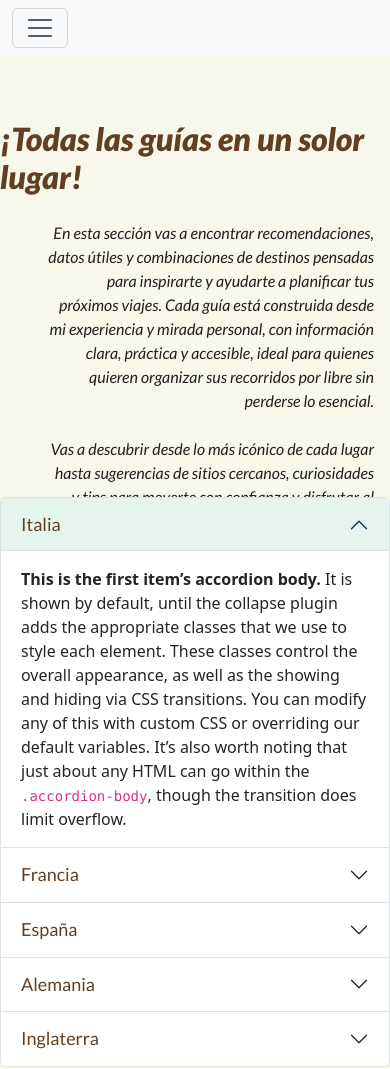
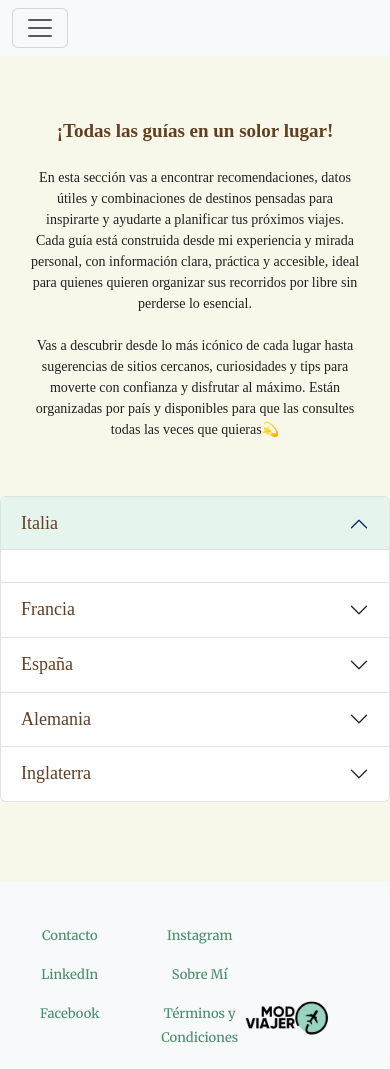
Before and after one commit to camivaldes5/travel-blog, a website: page Paginas/guias.html in a window 390 px wide. Shown: the top 1069 px of the page. Drawn offline with nearby package versions, Linux system fonts and the light colour scheme.

Commit message:
se agregan media querys

```diff
--- a/Estilos/styles.scss
+++ b/Estilos/styles.scss
@@ -387,33 +387,27 @@ textarea {
 /* GUÍAS */
 
 .seccion-guias {
-  display: flex;
+  display: grid;
   justify-items: center;
+  margin: 0px 60px 0px 60px;
 }
 
 .seccion-guias h1 {
   display: grid;
-  font-family: "Lato", sans-serif;
+  font-family: "Playfair Display", serif;
   margin-top: 4rem;
-  margin-right: 7rem;
   font-weight: 780;
   font-size: 35px;
-  font-style: italic;
   color: #623f23;
 }
 
 .seccion-guias p {
-  font-family: "Lato", sans-serif;
+  font-family: "Playfair Display", serif;
   margin-top: 1rem;
-  margin-left: 15rem;
-  margin-right: 7rem;
   font-weight: 400;
   font-size: 18px;
-  font-style: italic;
   color: #231f20;
-  line-height: 1.5;
-  text-align: end;
-  max-height: 220px;
+  text-align: center;
 }
 
 .desplegable-guias {
@@ -422,7 +416,7 @@ textarea {
 }
 
 .accordion-item .accordion-header .accordion-button {
-  font-family: "Lato", sans-serif;
+  font-family: "Playfair Display", serif;
   color: #623f23;
   font-size: 18px;
   font-weight: 400 !important;
@@ -451,10 +445,9 @@ textarea {
 }
 
 .titulo-guias ul li a {
-  font-family: "Lato", sans-serif;
+  font-family: "Playfair Display", serif;
   font-weight: 700;
   font-size: 2rem;
-  font-style: italic;
   color: #623f23;
   text-decoration: none;
 }
@@ -999,40 +992,52 @@ textarea {
 
 @media (max-width: 1075px) {
   .seccion-guias h1 {
-    margin-right: 7rem;
-    font-size: 2rem;
+    font-size: 35px;
   }
   .seccion-guias p {
-    margin-left: 15rem;
-    margin-right: 7rem;
-    font-size: 1rem;
-    max-height: 220px;
+    font-size: 18px;
   }
 }
 
 @media (max-width: 929px) {
   .seccion-guias h1 {
-    margin-right: 7rem;
-    font-size: 2rem;
+    font-size: 33px;
   }
   .seccion-guias p {
-    margin-left: 8rem;
-    margin-right: 7rem;
-    font-size: 1rem;
-    max-height: 220px;
+    font-size: 16px;
   }
 }
 
 @media (max-width: 814px) {
+  .seccion-guias {
+    display: grid;
+    justify-items: center;
+    margin: 0px 30px 0px 30px;
+  }
   .seccion-guias h1 {
-    margin-right: 1rem;
-    font-size: 2rem;
+    font-size: 31px;
   }
   .seccion-guias p {
-    margin-left: 3rem;
-    margin-right: 1rem;
-    font-size: 1rem;
-    max-height: 220px;
+    font-size: 16px;
+  }
+}
+
+/* SECCION GUIAS MOBILE */
+@media (max-width: 578px) {
+  .seccion-guias h1 {
+    font-size: 27px;
+  }
+  .seccion-guias p {
+    font-size: 15px;
+  }
+}
+
+@media (max-width: 458px) {
+  .seccion-guias h1 {
+    font-size: 19px;
+  }
+  .seccion-guias p {
+    font-size: 14px;
   }
 }
 
--- a/Paginas/guias.html
+++ b/Paginas/guias.html
@@ -157,17 +157,7 @@
               class="accordion-collapse collapse show"
               data-bs-parent="#accordionExample"
             >
-              <div class="accordion-body">
-                <strong>This is the first item’s accordion body.</strong> It is
-                shown by default, until the collapse plugin adds the appropriate
-                classes that we use to style each element. These classes control
-                the overall appearance, as well as the showing and hiding via
-                CSS transitions. You can modify any of this with custom CSS or
-                overriding our default variables. It’s also worth noting that
-                just about any HTML can go within the
-                <code>.accordion-body</code>, though the transition does limit
-                overflow.
-              </div>
+              <div class="accordion-body"></div>
             </div>
           </div>
           <div class="accordion-item">
@@ -188,17 +178,7 @@
               class="accordion-collapse collapse"
               data-bs-parent="#accordionExample"
             >
-              <div class="accordion-body">
-                <strong>This is the second item’s accordion body.</strong> It is
-                hidden by default, until the collapse plugin adds the
-                appropriate classes that we use to style each element. These
-                classes control the overall appearance, as well as the showing
-                and hiding via CSS transitions. You can modify any of this with
-                custom CSS or overriding our default variables. It’s also worth
-                noting that just about any HTML can go within the
-                <code>.accordion-body</code>, though the transition does limit
-                overflow.
-              </div>
+              <div class="accordion-body"></div>
             </div>
           </div>
           <div class="accordion-item">
@@ -219,17 +199,7 @@
               class="accordion-collapse collapse"
               data-bs-parent="#accordionExample"
             >
-              <div class="accordion-body">
-                <strong>This is the third item’s accordion body.</strong> It is
-                hidden by default, until the collapse plugin adds the
-                appropriate classes that we use to style each element. These
-                classes control the overall appearance, as well as the showing
-                and hiding via CSS transitions. You can modify any of this with
-                custom CSS or overriding our default variables. It’s also worth
-                noting that just about any HTML can go within the
-                <code>.accordion-body</code>, though the transition does limit
-                overflow.
-              </div>
+              <div class="accordion-body"></div>
             </div>
           </div>
           <div class="accordion-item">
@@ -250,17 +220,7 @@
               class="accordion-collapse collapse"
               data-bs-parent="#accordionExample"
             >
-              <div class="accordion-body">
-                <strong>This is the third item’s accordion body.</strong> It is
-                hidden by default, until the collapse plugin adds the
-                appropriate classes that we use to style each element. These
-                classes control the overall appearance, as well as the showing
-                and hiding via CSS transitions. You can modify any of this with
-                custom CSS or overriding our default variables. It’s also worth
-                noting that just about any HTML can go within the
-                <code>.accordion-body</code>, though the transition does limit
-                overflow.
-              </div>
+              <div class="accordion-body"></div>
             </div>
           </div>
           <div class="accordion-item">
@@ -281,17 +241,7 @@
               class="accordion-collapse collapse"
               data-bs-parent="#accordionExample"
             >
-              <div class="accordion-body">
-                <strong>This is the third item’s accordion body.</strong> It is
-                hidden by default, until the collapse plugin adds the
-                appropriate classes that we use to style each element. These
-                classes control the overall appearance, as well as the showing
-                and hiding via CSS transitions. You can modify any of this with
-                custom CSS or overriding our default variables. It’s also worth
-                noting that just about any HTML can go within the
-                <code>.accordion-body</code>, though the transition does limit
-                overflow.
-              </div>
+              <div class="accordion-body"></div>
             </div>
           </div>
         </div>
```
Also changed, not shown: Estilos/estilos.css, 1 other file.
